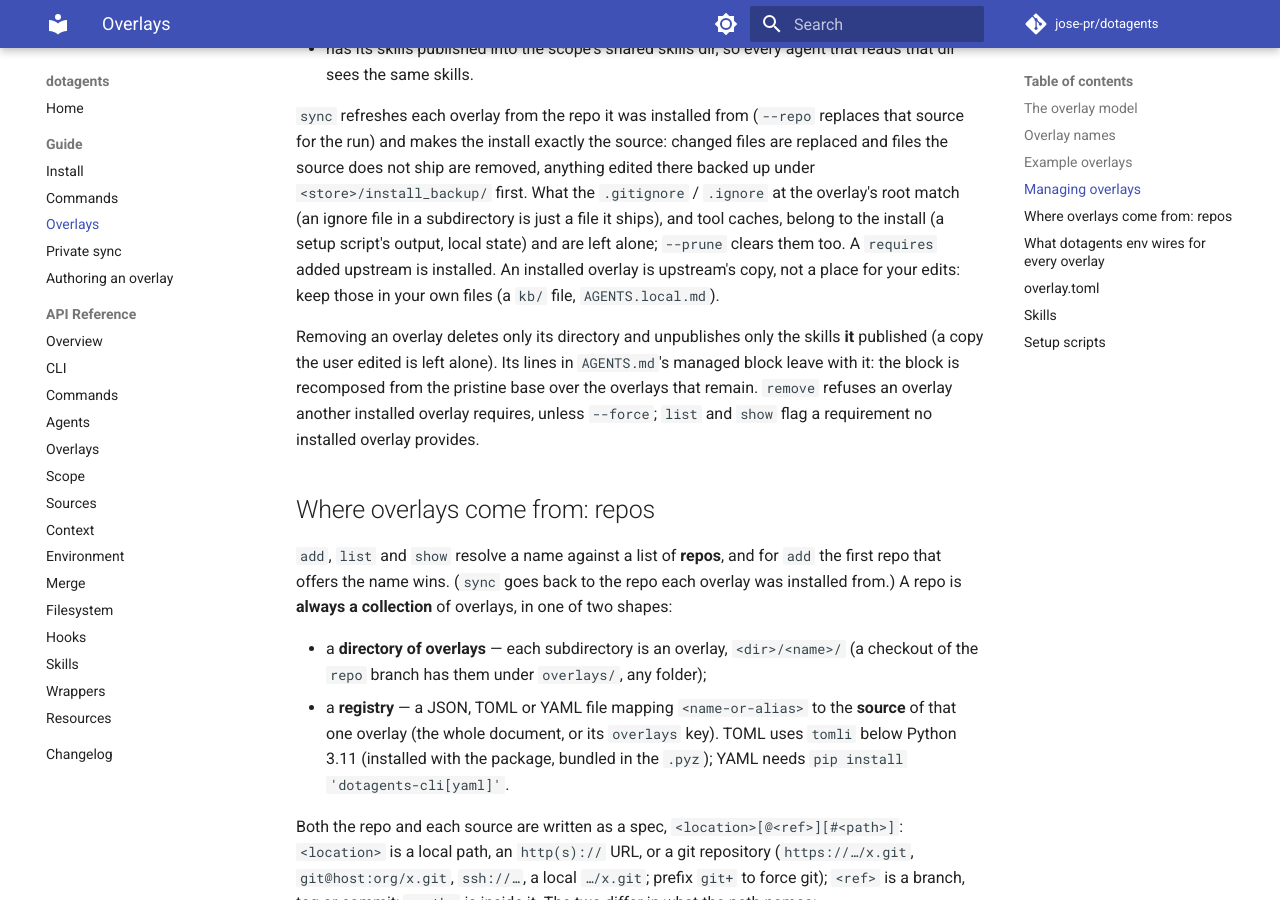
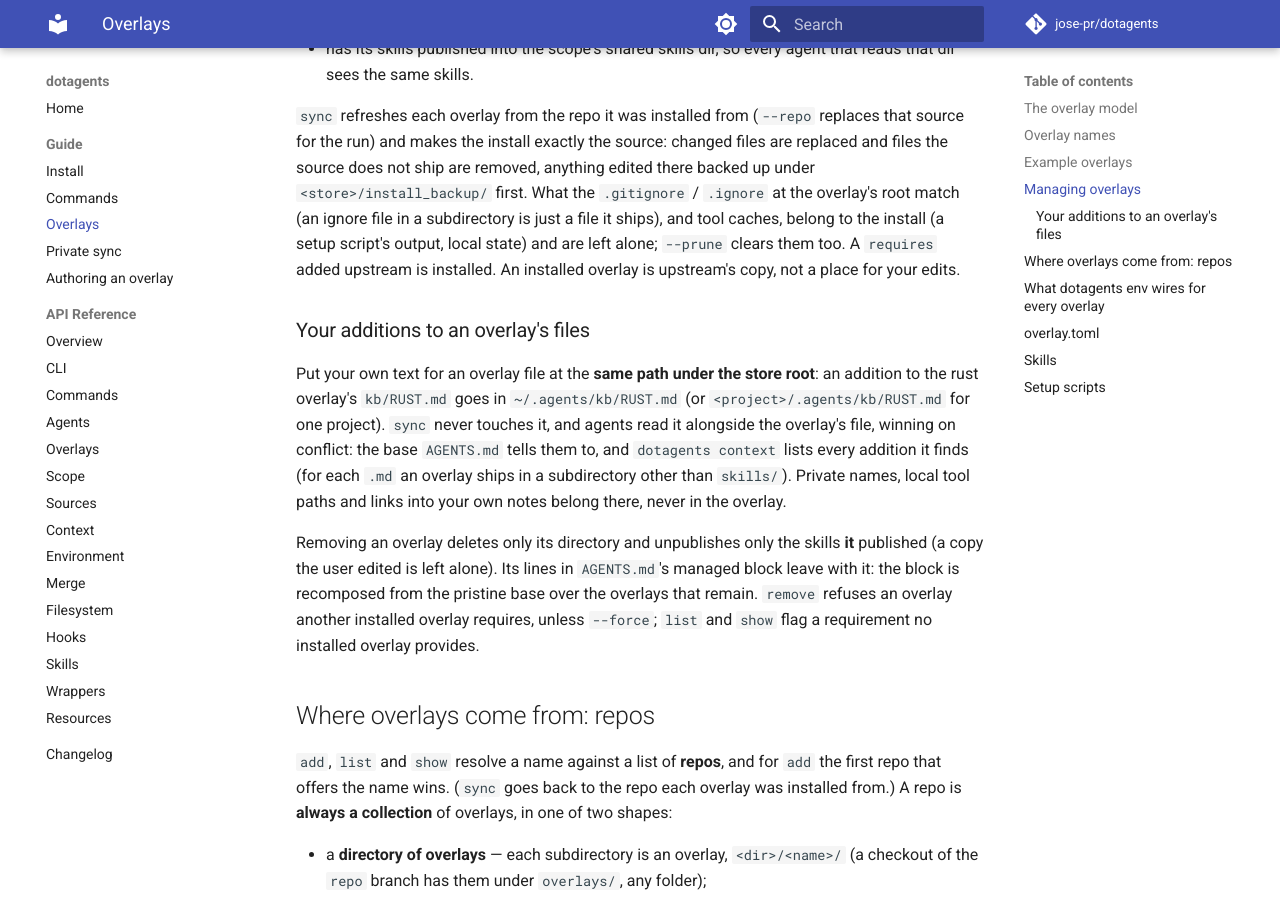
Before and after one commit to jose-pr/dotagents, an MkDocs documentation site: the page built from docs/guide/overlays.md, in a window 1280 px wide and 900 px high, scrolled down 2127 px. Built offline with MkDocs 1.6.1 and Material for MkDocs 9.7.7, drawn with Linux system fonts in a browser that asks for light colours; comment, search, counter and statistics services are not loaded.

Commit message:
docs: local additions to overlay files

```diff
--- a/docs/guide/overlays.md
+++ b/docs/guide/overlays.md
@@ -79,8 +79,17 @@ up under `<store>/install_backup/` first. What the `.gitignore` / `.ignore` at t
 overlay's root match (an ignore file in a subdirectory is just a file it ships), and
 tool caches, belong to the install (a setup script's output, local
 state) and are left alone; `--prune` clears them too. A `requires` added upstream is
-installed. An installed overlay is upstream's copy, not a place for your edits: keep
-those in your own files (a `kb/` file, `AGENTS.local.md`).
+installed. An installed overlay is upstream's copy, not a place for your edits.
+
+### Your additions to an overlay's files
+
+Put your own text for an overlay file at the **same path under the store root**: an
+addition to the rust overlay's `kb/RUST.md` goes in `~/.agents/kb/RUST.md` (or
+`<project>/.agents/kb/RUST.md` for one project). `sync` never touches it, and agents
+read it alongside the overlay's file, winning on conflict: the base `AGENTS.md` tells
+them to, and `dotagents context` lists every addition it finds (for each `.md` an
+overlay ships in a subdirectory other than `skills/`). Private names, local tool paths
+and links into your own notes belong there, never in the overlay.
 
 Removing an overlay deletes only its directory and unpublishes only the skills **it**
 published (a copy the user edited is left alone). Its lines in `AGENTS.md`'s managed
```
Also changed, not shown: CHANGELOG.md (+8 -0 lines), docs/guide/commands.md (+5 -1 lines), src/dotagents/AGENTS.md (+9 -2 lines).
